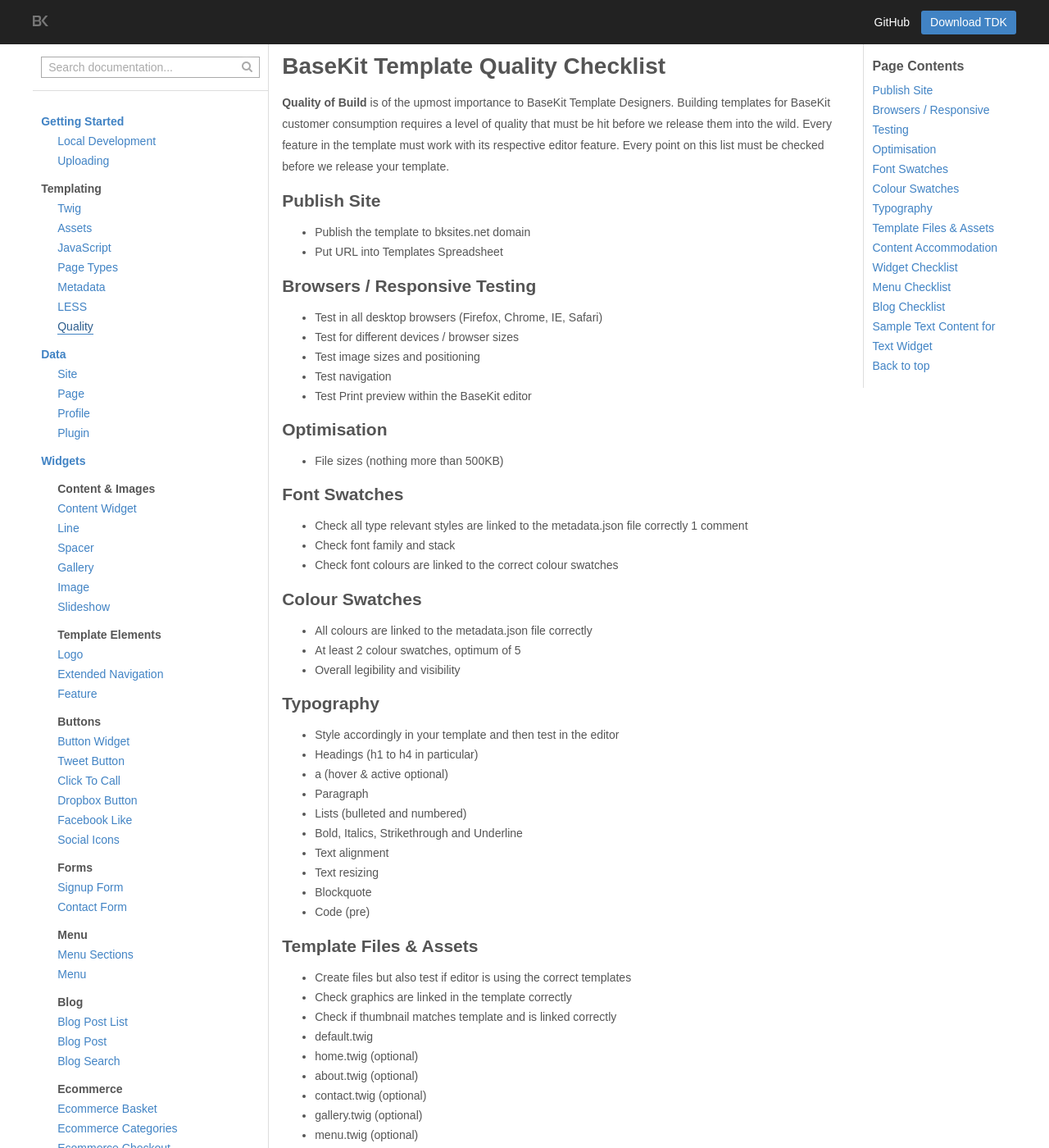
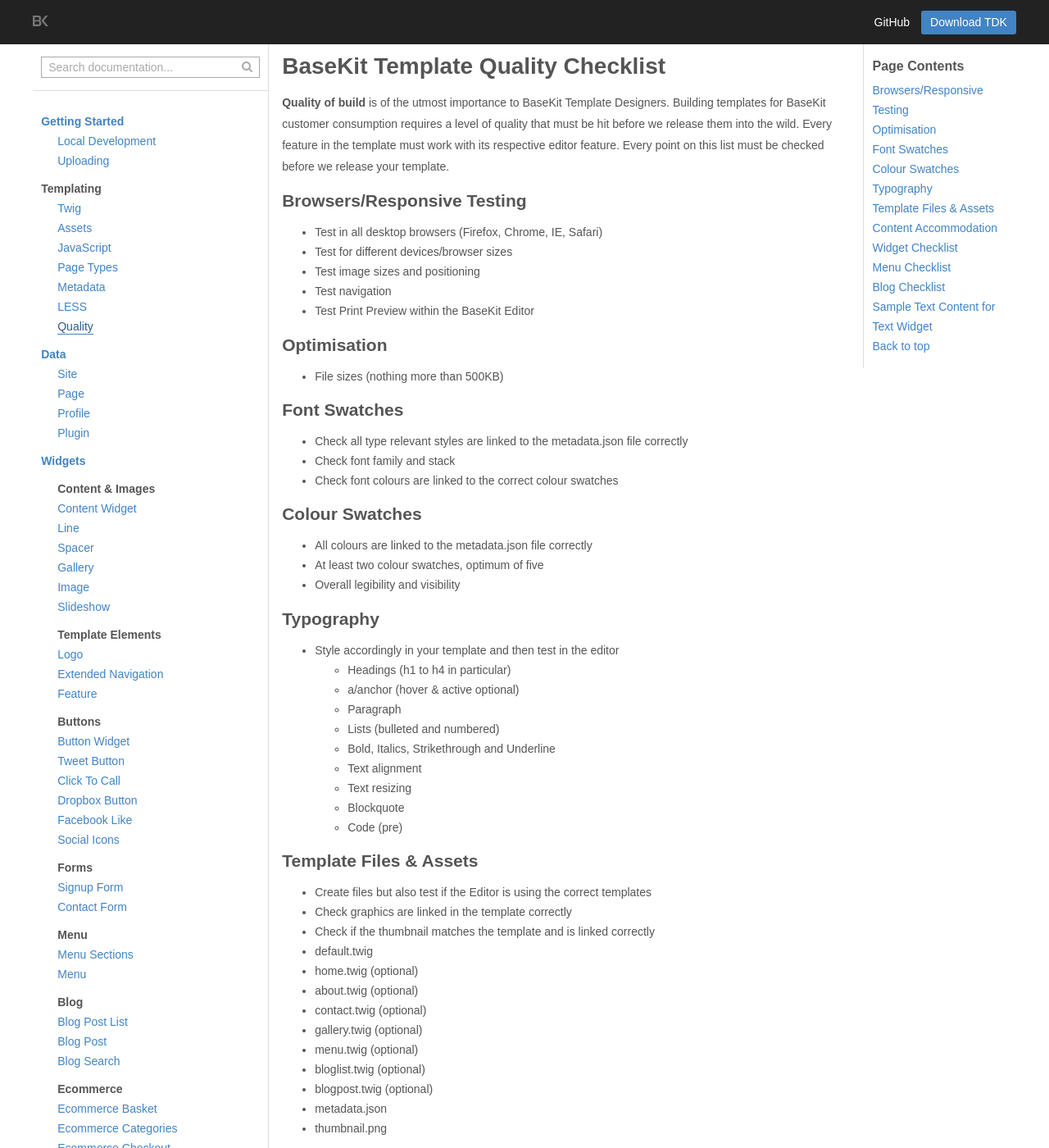
Before and after one commit to rusic/documentation, a Jekyll site: the page built from templating/quality.md, in a window 1280 px wide and 1400 px high. Shown: the whole window at 82% size. Built offline with Jekyll 4.4.1, drawn with Linux system fonts in a browser that asks for light colours; some of the changed text lies outside the part shown.

Commit message:
Spelling and grammar amends

```diff
--- a/templating/quality.md
+++ b/templating/quality.md
@@ -5,20 +5,15 @@ title: Quality Checklist
 
 # BaseKit Template Quality Checklist
 
-**Quality of Build** is of the upmost importance to BaseKit Template Designers. Building templates for BaseKit customer consumption requires a level of quality that must be hit before we release them into the wild. Every feature in the template must work with its respective editor feature. Every point on this list must be checked before we release your template.
+**Quality of build** is of the utmost importance to BaseKit Template Designers. Building templates for BaseKit customer consumption requires a level of quality that must be hit before we release them into the wild. Every feature in the template must work with its respective editor feature. Every point on this list must be checked before we release your template.
 
-## Publish Site
-
-* Publish the template to bksites.net domain
-* Put URL into Templates Spreadsheet
-
-## Browsers / Responsive Testing
+## Browsers/Responsive Testing
 
 * Test in all desktop browsers (Firefox, Chrome, IE, Safari)
-* Test for different devices / browser sizes
+* Test for different devices/browser sizes
 * Test image sizes and positioning
 * Test navigation
-* Test Print preview within the BaseKit editor
+* Test Print Preview within the BaseKit Editor
 
 ## Optimisation
 
@@ -26,34 +21,34 @@ title: Quality Checklist
 
 ## Font Swatches
 
-* Check all type relevant styles are linked to the metadata.json file correctly 1 comment
+* Check all type relevant styles are linked to the metadata.json file correctly
 * Check font family and stack
 * Check font colours are linked to the correct colour swatches
 
 ## Colour Swatches
 
 * All colours are linked to the metadata.json file correctly
-* At least 2 colour swatches, optimum of 5
+* At least two colour swatches, optimum of five
 * Overall legibility and visibility
 
 ## Typography
 
 * Style accordingly in your template and then test in the editor
-* Headings (h1 to h4 in particular)
-* a (hover & active optional)
-* Paragraph
-* Lists (bulleted and numbered)
-* Bold, Italics, Strikethrough and Underline
-* Text alignment
-* Text resizing
-* Blockquote
-* Code (pre)
+  * Headings (h1 to h4 in particular)
+  * a/anchor (hover & active optional)
+  * Paragraph
+  * Lists (bulleted and numbered)
+  * Bold, Italics, Strikethrough and Underline
+  * Text alignment
+  * Text resizing
+  * Blockquote
+  * Code (pre)
 
 ## Template Files & Assets
 
-* Create files but also test if editor is using the correct templates
+* Create files but also test if the Editor is using the correct templates
 * Check graphics are linked in the template correctly
-* Check if thumbnail matches template and is linked correctly
+* Check if the thumbnail matches the template and is linked correctly
 * default.twig
 * home.twig (optional)
 * about.twig (optional)
@@ -69,31 +64,31 @@ title: Quality Checklist
 
 * Check if all images are editable
 * Check if all text is editable
-* Check that logo area works with portrait and landscape graphics
-* Check that design doesn't break when hiding a 'baked in' widget
+* Check that the logo area works with portrait and landscape graphics
+* Check that the design doesn't break when hiding a 'baked in' widget
 
 ## Widget Checklist
 
 * General form design
-* Sign-up form design
+* Sign Up Form design
 * General button design
 * PayPal button design (with icon)
-* Dropbox button design (with icon)
-* Social button designs (with icons)
-* Tweet button design (with icon)
-* Twitter feed design
-* Column widget structure and styling
+* Dropbox Button design (with icon)
+* Social Button designs (with icons)
+* Tweet Button design (with icon)
+* Twitter Feed design
+* Column Widget structure and styling
 * Alignment options work correctly
 * Gallery grid
 * Slideshow buttons and captions
-* YouTube embed (just make sure its visible, no design work required)
-* Feature section design and styling
+* YouTube Embed (just make sure its visible, no design work required)
+* Feature Section design and styling
 * Test Profile Widget areas with all variations
 * Address
 * Email
 * Headline
 * Strapline
-* Company description
+* Company Description
 * Phone
 * Business
 * Copyright
```
Also changed, not shown: other parts of templating/quality.md (+2 -2 lines), data/page.md (+8 -8 lines), data/plugin.md (+10 -9 lines), data/profile.md (+17 -17 lines), data/site.md (+3 -2 lines), templating/less.md (+15 -19 lines).
